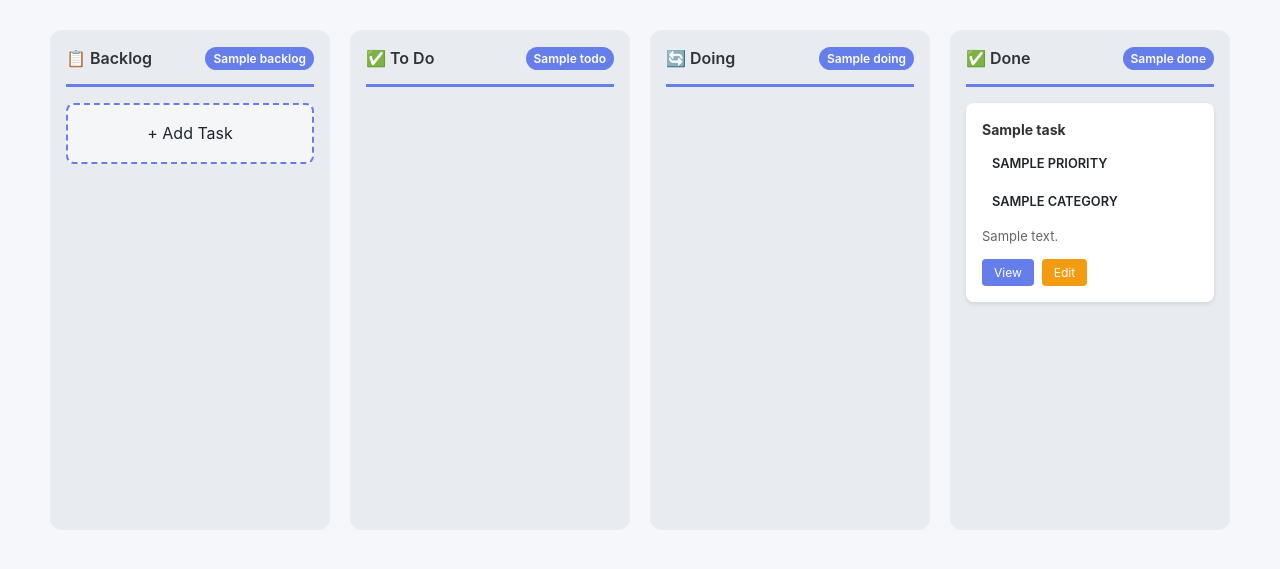
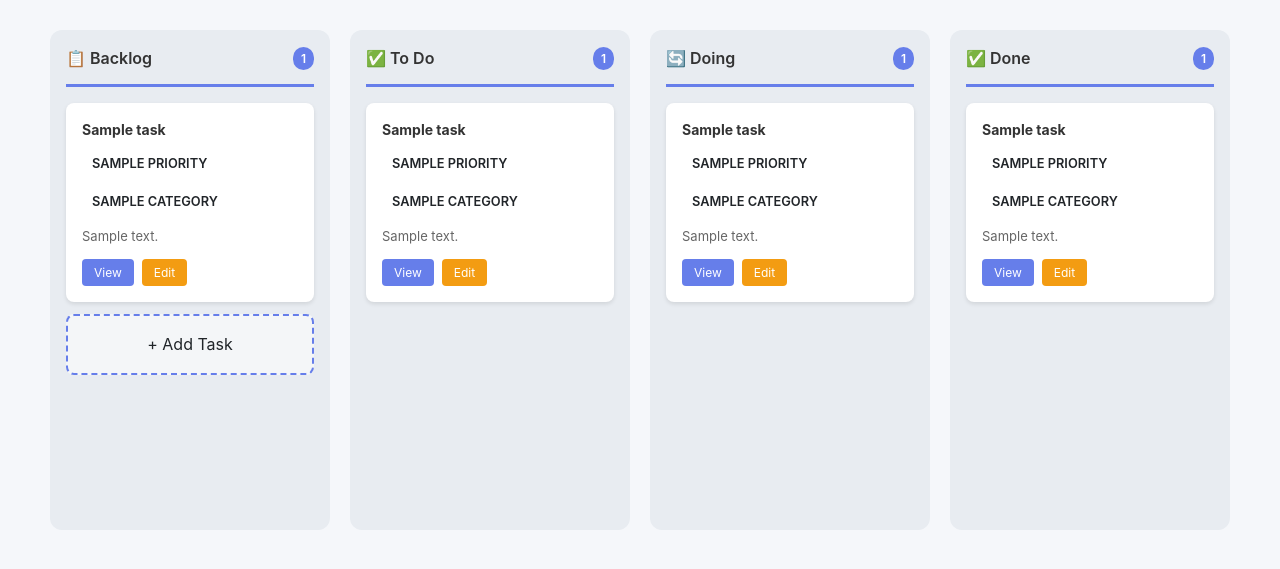
Before and after one commit to Nachtschichter/taskinator, a FastAPI app: template templates/board.html in a window 1280 px wide. Shown: the part 172-741 px from the top of the page. Run offline with FastAPI, Linux system fonts and the light colour scheme; the template is opened without the code that fills it: most values are stand-ins (such as "Sample title", 1, 10 or a date in 2020).

Commit message:
fix(task29): Board template - use columns dict from backend
- columns.backlog instead of tasks with status filter
- columns.todo, columns.doing, columns.done
- Fix counts to use columns.X|length

```diff
--- a/templates/board.html
+++ b/templates/board.html
@@ -182,10 +182,9 @@
         <div class="column" id="backlog">
             <div class="column-header">
                 <span>📋 Backlog</span>
-                <span class="count">{{ counts.backlog }}</span>
+                <span class="count">{{ columns.backlog|length }}</span>
             </div>
-            {% for task in tasks %}
-            {% if task.status == 'backlog' %}
+            {% for task in columns.backlog %}
             <div class="task-card" draggable="true" data-task-id="{{ task.id }}">
                 <h3>{{ task.title }}</h3>
                 <div class="meta">
@@ -200,7 +199,6 @@
                     <a href="/tasks/{{ task.id }}/edit" class="btn-small btn-edit">Edit</a>
                 </div>
             </div>
-            {% endif %}
             {% endfor %}
             <div class="add-task-card" onclick="openModal()">
                 + Add Task
@@ -210,10 +208,9 @@
         <div class="column" id="todo">
             <div class="column-header">
                 <span>✅ To Do</span>
-                <span class="count">{{ counts.todo }}</span>
+                <span class="count">{{ columns.todo|length }}</span>
             </div>
-            {% for task in tasks %}
-            {% if task.status == 'todo' %}
+            {% for task in columns.todo %}
             <div class="task-card" draggable="true" data-task-id="{{ task.id }}">
                 <h3>{{ task.title }}</h3>
                 <div class="meta">
@@ -228,17 +225,15 @@
                     <a href="/tasks/{{ task.id }}/edit" class="btn-small btn-edit">Edit</a>
                 </div>
             </div>
-            {% endif %}
             {% endfor %}
         </div>
 
         <div class="column" id="doing">
             <div class="column-header">
                 <span>🔄 Doing</span>
-                <span class="count">{{ counts.doing }}</span>
+                <span class="count">{{ columns.doing|length }}</span>
             </div>
-            {% for task in tasks %}
-            {% if task.status == 'doing' %}
+            {% for task in columns.doing %}
             <div class="task-card" draggable="true" data-task-id="{{ task.id }}">
                 <h3>{{ task.title }}</h3>
                 <div class="meta">
@@ -253,17 +248,15 @@
                     <a href="/tasks/{{ task.id }}/edit" class="btn-small btn-edit">Edit</a>
                 </div>
             </div>
-            {% endif %}
             {% endfor %}
         </div>
 
         <div class="column" id="done">
             <div class="column-header">
                 <span>✅ Done</span>
-                <span class="count">{{ counts.done }}</span>
+                <span class="count">{{ columns.done|length }}</span>
             </div>
-            {% for task in tasks %}
-            {% if task.status == 'done' %}
+            {% for task in columns.done %}
             <div class="task-card" draggable="true" data-task-id="{{ task.id }}">
                 <h3>{{ task.title }}</h3>
                 <div class="meta">
@@ -278,7 +271,6 @@
                     <a href="/tasks/{{ task.id }}/edit" class="btn-small btn-edit">Edit</a>
                 </div>
             </div>
-            {% endif %}
             {% endfor %}
         </div>
     </div>
```
